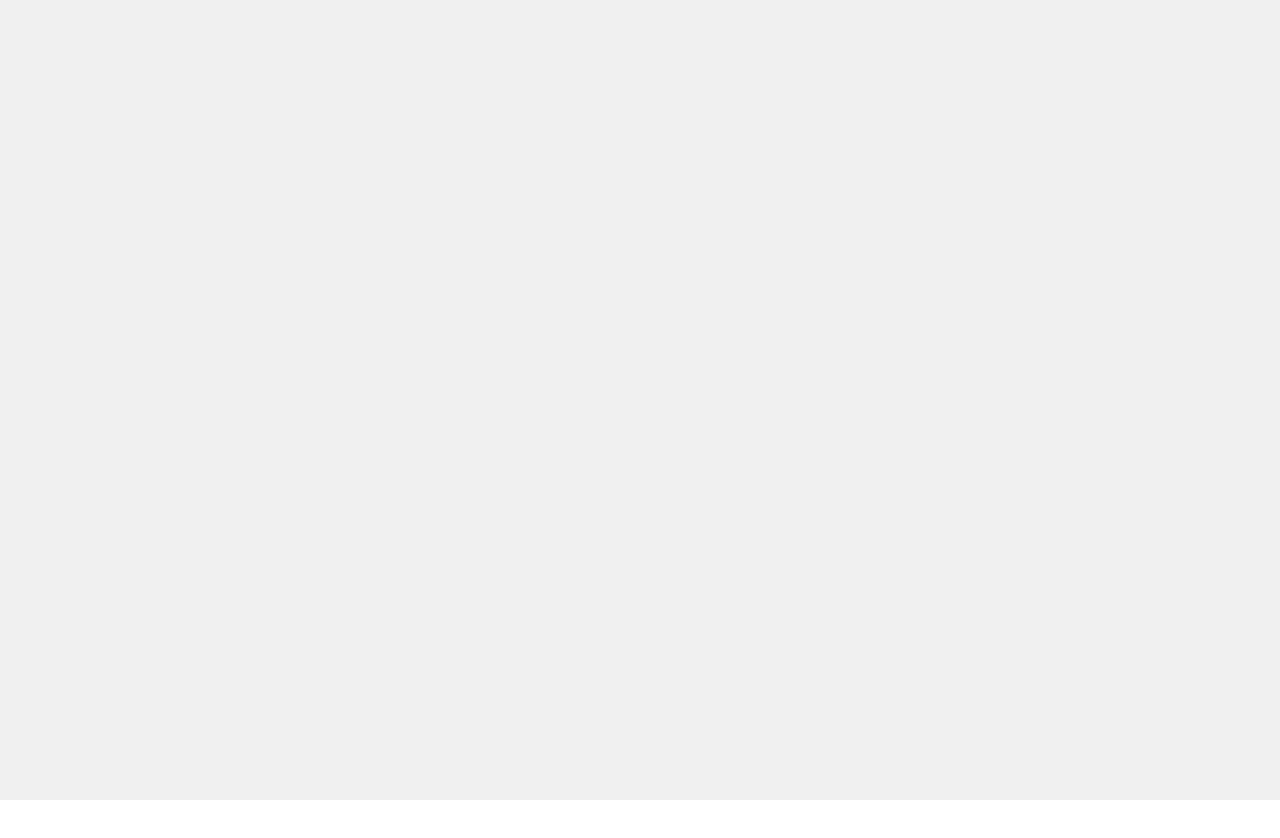
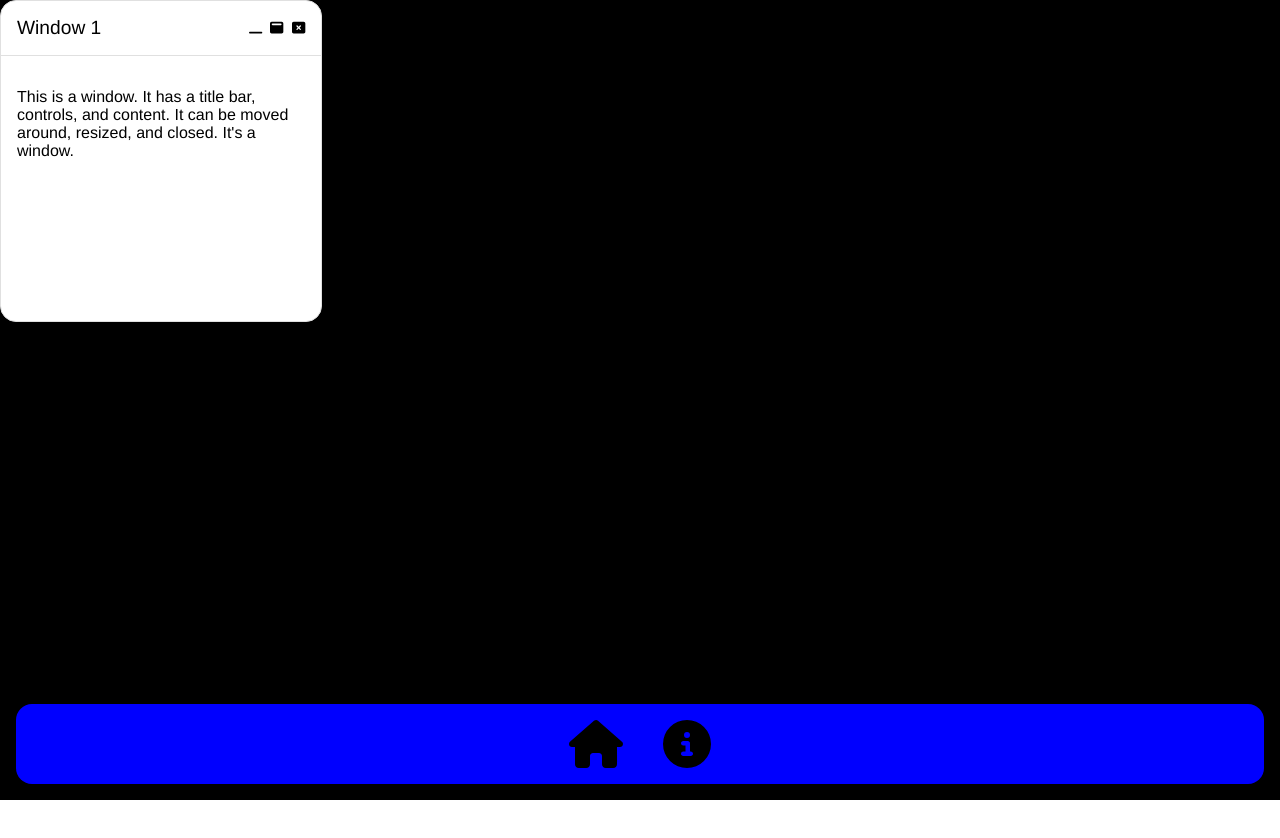
Before and after one commit to connoryang1/connoryang1.github.io, a Next.js app: page / in a window 1280 px wide. Shown: the top 838 px of the page. Built offline with nearby package versions, Linux system fonts and the light colour scheme.

Commit message:
Implement basic windows

```diff
--- a/package.json
+++ b/package.json
@@ -9,6 +9,11 @@
     "lint": "next lint"
   },
   "dependencies": {
+    "@dnd-kit/core": "^6.1.0",
+    "@dnd-kit/modifiers": "^7.0.0",
+    "@fortawesome/fontawesome-svg-core": "^6.6.0",
+    "@fortawesome/free-solid-svg-icons": "^6.6.0",
+    "@fortawesome/react-fontawesome": "^0.2.2",
     "framer-motion": "^11.2.0",
     "next": "14.2.3",
     "react": "^18",
--- a/src/app/globals.css
+++ b/src/app/globals.css
@@ -5,4 +5,6 @@
   overscroll-behavior-x: none;
   overscroll-behavior-y: none;
   scrollbar-width: none;
+
+  font-family: Helvetica, sans-serif;
 }
--- a/src/app/layout.tsx
+++ b/src/app/layout.tsx
@@ -1,10 +1,4 @@
-import type { Metadata } from "next";
 import "./globals.css";
-
-export const metadata: Metadata = {
-  title: "Create Next App",
-  description: "Generated by create next app",
-};
 
 export default function RootLayout({
   children,
--- a/src/app/page.module.scss
+++ /dev/null
@@ -1,17 +0,0 @@
-.main {
-  background-color: #f0f0f0;
-  width: 100vw;
-  height: 100vh;
-  border-color: blue;
-  border-width: 0px;
-  border-style: solid;
-}
-
-.placeholder {
-  background-color: white;
-  width: 100vw;
-  height: 100vh;
-  border-color: blue;
-  border-width: 0px;
-  border-style: solid;
-}
--- a/src/app/page.tsx
+++ b/src/app/page.tsx
@@ -1,14 +1,64 @@
 "use client";
+
 import styles from "./page.module.scss";
-import { motion, useScroll } from "framer-motion";
+
+import { DndContext } from "@dnd-kit/core";
+import { restrictToWindowEdges } from "@dnd-kit/modifiers";
+
+import Navbar from "@/components/Navbar";
+import Window from "@/components/Window";
+import Desktop from "@/components/Desktop";
+import { useState } from "react";
+
+const windowData = [
+  {
+    id: "1",
+    title: "Window 1",
+    position: { x: 0, y: 0 },
+  },
+];
 
 export default function Home() {
-  const { scrollYProgress } = useScroll();
+  const [windows, setWindows] = useState(windowData);
 
   return (
     <>
-      <motion.div className={styles.main} />
-      <div className={styles.placeholder} />
+      <DndContext onDragEnd={handleDragEnd} modifiers={[restrictToWindowEdges]}>
+        <Desktop>
+          {windows.map((window) => (
+            <Window
+              key={window.id}
+              id={window.id}
+              title={window.title}
+              styles={{
+                position: "absolute",
+                top: window.position.y,
+                left: window.position.x,
+              }}
+            />
+          ))}
+        </Desktop>
+      </DndContext>
+      <Navbar />
+      <div style={{ height: "1000rem" }}></div>
     </>
   );
+
+  function handleDragEnd(event: any) {
+    const window = windows.find((window) => window.id === event.active.id);
+
+    if (!window || !(event.over && event.over.id == "desktop")) return;
+
+    window.position.x += event.delta.x;
+    window.position.y += event.delta.y;
+
+    const _windows = windows.map((w) => {
+      if (w.id === window.id) {
+        return window;
+      }
+      return w;
+    });
+
+    setWindows(_windows);
+  }
 }
--- /dev/null
+++ b/src/components/Desktop.module.scss
@@ -0,0 +1,8 @@
+.desktop {
+    height: 100vh;
+    width: 100vw;
+    background-color: #000000;
+    position: absolute;
+    z-index: -1;
+    top: 0;
+}
--- /dev/null
+++ b/src/components/Desktop.tsx
@@ -0,0 +1,14 @@
+import { useDroppable } from "@dnd-kit/core";
+import styles from "./Desktop.module.scss";
+
+export default function Desktop(props: any) {
+  const { isOver, setNodeRef } = useDroppable({
+    id: "desktop",
+  });
+
+  return (
+    <div ref={setNodeRef} className={styles.desktop}>
+      {props.children}
+    </div>
+  );
+}
--- /dev/null
+++ b/src/components/Navbar.module.scss
@@ -0,0 +1,32 @@
+.navbar {
+
+  z-index: 1000;
+
+  padding: 1rem 2rem;
+
+  background: blue;
+  color: #fff;
+  border-radius: 1rem;
+
+  // Center icons
+  display: flex;
+  flex-direction: row;
+  justify-content: center;
+
+  position: fixed;
+  left: 1rem;
+  right: 1rem;
+  bottom: 1rem;
+}
+
+.navItems {
+  list-style: none;
+  display: flex;
+  flex-direction: row;
+  gap: 2.5rem;
+}
+
+.navIcon {
+  font-size: 3rem;
+  color: black;
+}
--- /dev/null
+++ b/src/components/Navbar.tsx
@@ -0,0 +1,22 @@
+import styles from "./Navbar.module.scss";
+import { FontAwesomeIcon } from "@fortawesome/react-fontawesome";
+import { faHome, faInfoCircle } from "@fortawesome/free-solid-svg-icons";
+
+export default function Navbar() {
+  return (
+    <nav className={styles.navbar}>
+      <ul className={styles.navItems}>
+        <li>
+          <a href="/">
+            <FontAwesomeIcon icon={faHome} className={styles.navIcon} />
+          </a>
+        </li>
+        <li>
+          <a href="/about">
+            <FontAwesomeIcon icon={faInfoCircle} className={styles.navIcon} />
+          </a>
+        </li>
+      </ul>
+    </nav>
+  );
+}
--- /dev/null
+++ b/src/components/Window.module.scss
@@ -0,0 +1,45 @@
+.window {
+  background-color: #ffffff;
+  border: 1px solid #e0e0e0;
+  border-radius: 1rem;
+  box-shadow: 0 2px 4px rgba(0, 0, 0, 0.1);
+  width: 20rem;
+  height: 20rem;
+  user-select: none;
+}
+
+.windowTitleBar {
+  display: flex;
+  justify-content: space-between;
+  align-items: center;
+  margin-bottom: 16px;
+  padding: 1rem;
+  border-bottom: 1px solid #e0e0e0;
+}
+
+.windowTitle {
+  font-size: 1.2rem;
+  font-weight: 500;
+}
+
+.windowControls {
+  display: flex;
+  gap: 8px;
+}
+
+.windowControl {
+  cursor: pointer;
+  border: none;
+  background-color: transparent;
+}
+
+.windowContent {
+  display: flex;
+  flex-direction: column;
+  padding: 1rem;
+}
+
+.windowContentInner {
+  display: flex;
+  flex-direction: column;
+}
--- /dev/null
+++ b/src/components/Window.tsx
@@ -0,0 +1,57 @@
+import styles from "./Window.module.scss";
+import { FontAwesomeIcon } from "@fortawesome/react-fontawesome";
+import {
+  faWindowClose,
+  faWindowMaximize,
+  faWindowMinimize,
+} from "@fortawesome/free-solid-svg-icons";
+import { useDraggable } from "@dnd-kit/core";
+import { CSS } from "@dnd-kit/utilities";
+
+export default function Window({
+  id,
+  title,
+  styles: dragStyles,
+}: {
+  id: string;
+  title: string;
+  styles: any;
+}) {
+  const { attributes, listeners, setNodeRef, transform } = useDraggable({
+    id: id,
+  });
+  const style = {
+    transform: CSS.Translate.toString(transform),
+  };
+
+  return (
+    <div
+      className={styles.window}
+      ref={setNodeRef}
+      style={{ ...style, ...dragStyles }}
+    >
+      <div className={styles.windowTitleBar} {...listeners} {...attributes}>
+        <div className={styles.windowTitle}>{title}</div>
+        <div className={styles.windowControls}>
+          <button className={styles.windowControl}>
+            <FontAwesomeIcon icon={faWindowMinimize} />
+          </button>
+          <button className={styles.windowControl}>
+            <FontAwesomeIcon icon={faWindowMaximize} />
+          </button>
+          <button className={styles.windowControl}>
+            <FontAwesomeIcon icon={faWindowClose} />
+          </button>
+        </div>
+      </div>
+      <div className={styles.windowContent}>
+        <div className={styles.windowContentInner}>
+          <p>
+            This is a window. It has a title bar, controls, and content. It can
+            be moved around, resized, and closed. It's a window.
+          </p>
+        </div>
+      </div>
+    </div>
+  );
+}
```
Also changed, not shown: 1 other file (tests, documents, lock files or other folders).
